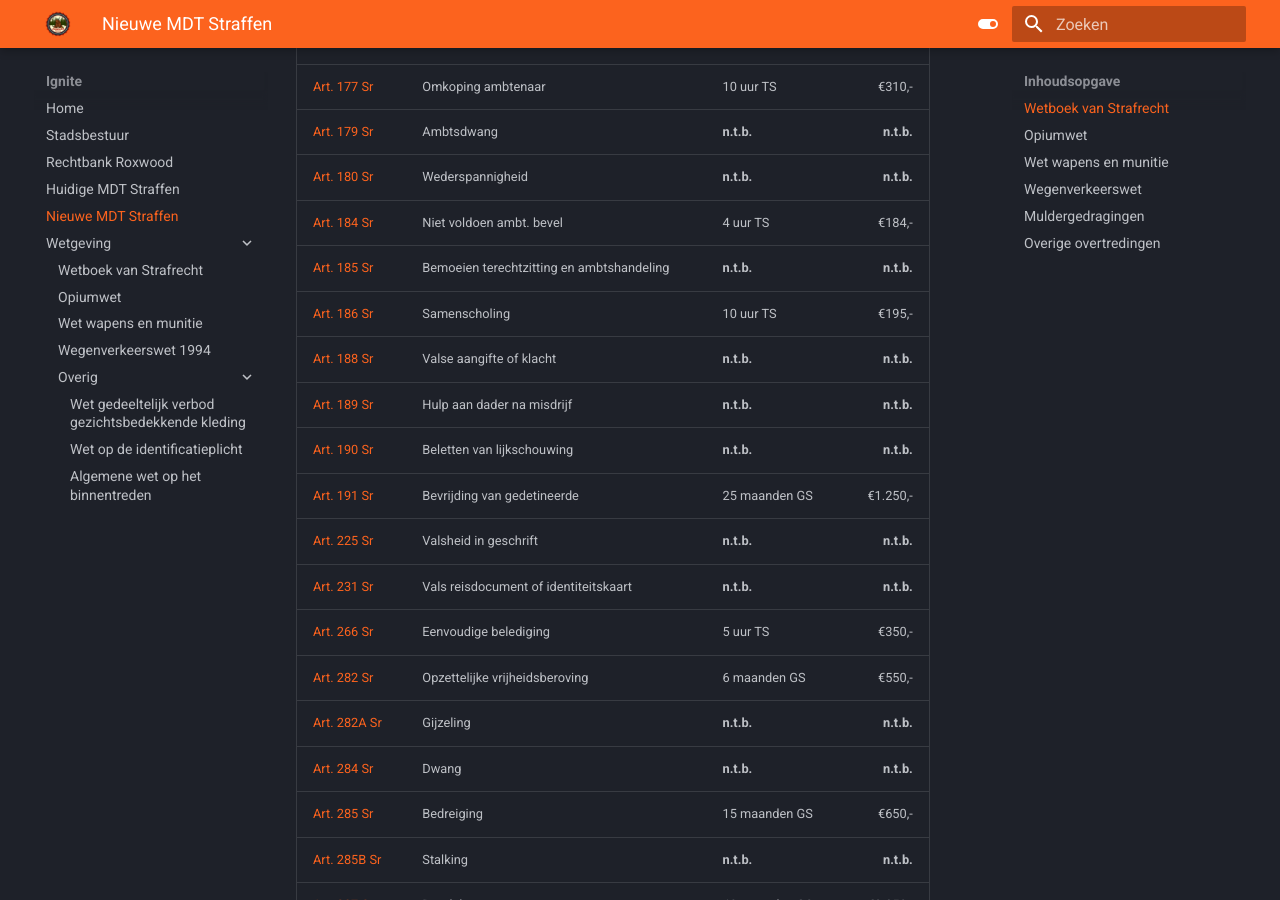
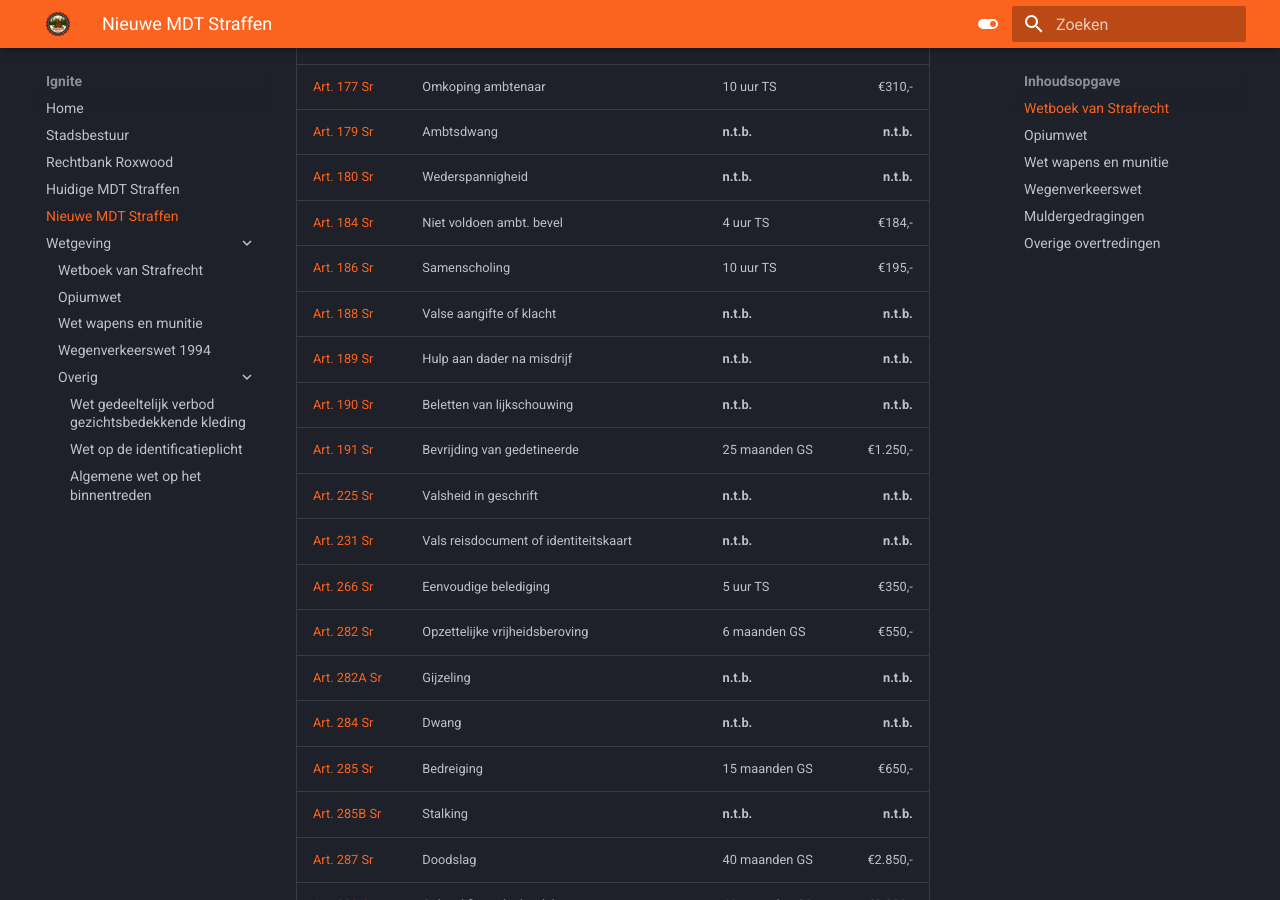
Before and after one commit to NLDenny/wetboek, an MkDocs documentation site: the page built from docs/overig/bboud.md, in a window 1280 px wide and 900 px high, scrolled down 878 px. Built offline with MkDocs 1.6.1 and Material for MkDocs 9.7.7, drawn with Linux system fonts in a browser that asks for light colours.

Commit message:
Update bboud.md

```diff
--- a/docs/overig/bboud.md
+++ b/docs/overig/bboud.md
@@ -25,7 +25,6 @@ Het is daarom raadzaam om periodiek deze pagina opnieuw te bekijken.
 [Art. 179 Sr](/sr/#artikel-179-ambtsdwang) | Ambtsdwang | __n.t.b.__ | __n.t.b.__
 [Art. 180 Sr](/sr/#artikel-180-wederspannigheid) | Wederspannigheid | __n.t.b.__ | __n.t.b.__
 [Art. 184 Sr](/sr/#artikel-184-niet-voldoen-aan-ambtelijk-bevel) | Niet voldoen ambt. bevel | 4 uur TS | €184,-
-[Art. 185 Sr](/sr/#artikel-185-bemoeien-terechtzitting-en-ambtshandeling) | Bemoeien terechtzitting en ambtshandeling | __n.t.b.__ | __n.t.b.__
 [Art. 186 Sr](/sr/#artikel-186-samenscholing) | Samenscholing | 10 uur TS | €195,-
 [Art. 188 Sr](/sr/#artikel-188-valse-aangifte-of-klacht) | Valse aangifte of klacht | __n.t.b.__ | __n.t.b.__
 [Art. 189 Sr](/sr/#artikel-189-hulp-aan-dader-na-misdrijf) | Hulp aan dader na misdrijf | __n.t.b.__ | __n.t.b.__
```
